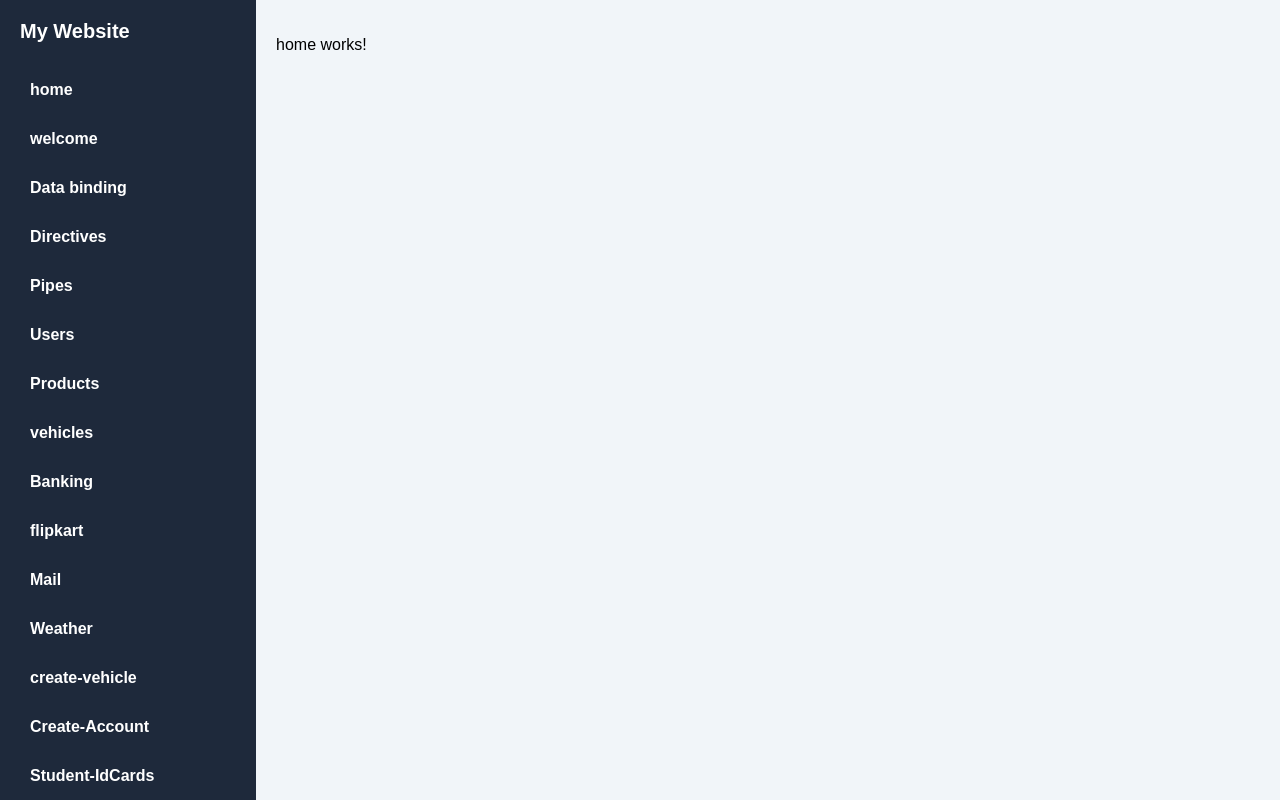
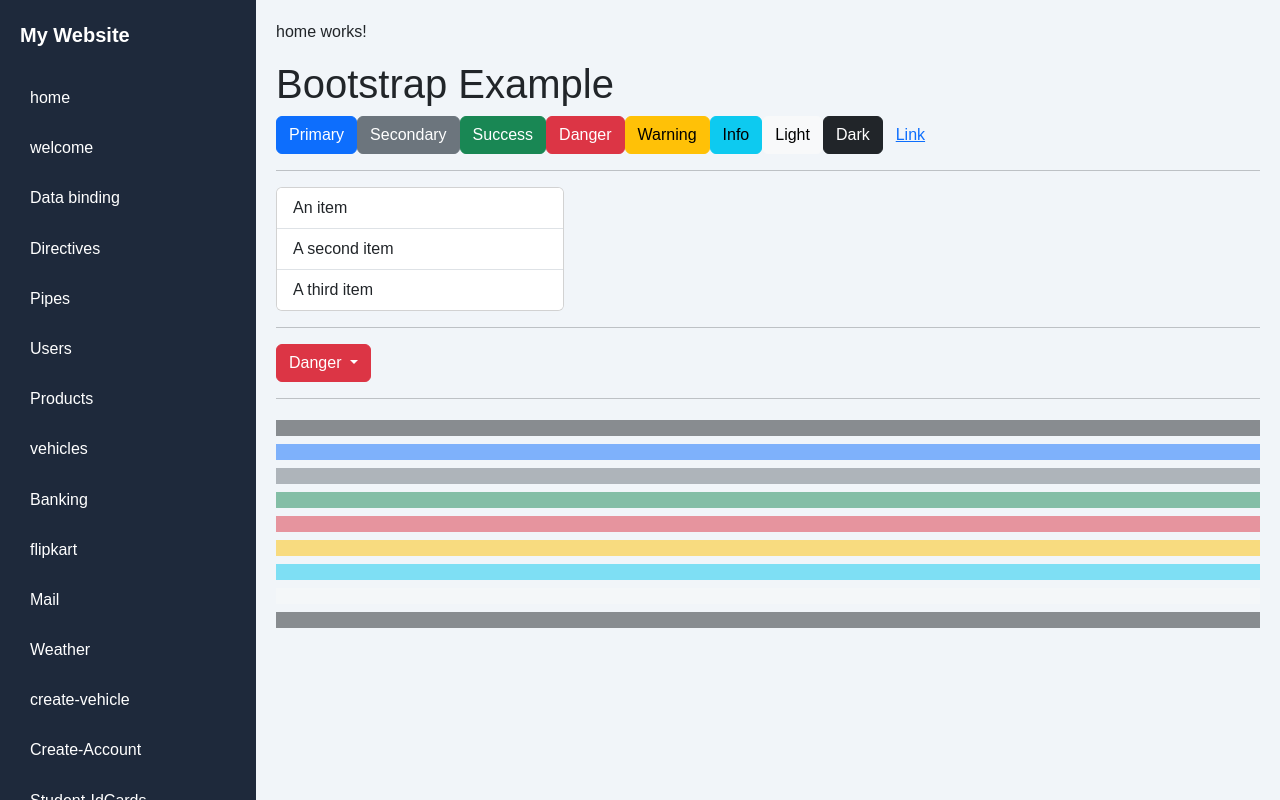
Before and after one commit to jagadeesh666-tech/my-app-apr26, an Angular app: page /dashboard/home in a window 1280 px wide. Built offline with nearby package versions, Linux system fonts and the light colour scheme; sample sign-in values are in the browser's storage.

Commit message:
basic git completed

```diff
--- a/angular.json
+++ b/angular.json
@@ -25,7 +25,8 @@
               "src/assets"
             ],
             "styles": [
-              "src/styles.css"
+              "src/styles.css",
+              "bootstrap/dist/css/bootstrap.min.css"
             ],
             "scripts": []
           },
--- a/package.json
+++ b/package.json
@@ -18,6 +18,8 @@
     "@angular/platform-browser": "^15.2.0",
     "@angular/platform-browser-dynamic": "^15.2.0",
     "@angular/router": "^15.2.0",
+    "bootstrap": "^5.3.8",
+    "bootstrap-icons": "^1.13.1",
     "rxjs": "~7.8.0",
     "tslib": "^2.3.0",
     "zone.js": "~0.12.0"
--- a/src/app/app-routing.module.ts
+++ b/src/app/app-routing.module.ts
@@ -22,6 +22,7 @@ import { CreateidcardComponent } from './createidcard/createidcard.component';
 import { VehicleDetailsComponent } from './vehicle-details/vehicle.details.component';
 import { StudentDetailsComponent } from './student-details/student-details.component';
 import { AuthGuard } from './auth.guard';
+import { NotifyGuard } from './notify.guard';
 
 const routes: Routes = [
   {path:'login', component:LoginComponent},
@@ -38,10 +39,10 @@ const routes: Routes = [
     {path:"flipkart",component:FlipkartComponent},
     {path:"mail",component:MailComponent},
     {path:"weather",component:WeatherComponent},
-    {path:"create-vehicle",component:CreateVehicleComponent},
+    {path:"create-vehicle",canDeactivate:[NotifyGuard],component:CreateVehicleComponent},
     {path:"create-account",component:CreateAccountComponent},
     {path:"student-idcards",component:StudentsIdcardsComponent},
-    {path:"createidcard",component:CreateidcardComponent},
+    {path:"createidcard",canDeactivate:[NotifyGuard],component:CreateidcardComponent},
     {path:"vehicle-details/:id",component:VehicleDetailsComponent},
     {path:"edit-vehicle/:id",component:CreateVehicleComponent},
     {path:"student-details/:id",component:StudentDetailsComponent},
--- a/src/app/home/home.component.html
+++ b/src/app/home/home.component.html
@@ -1 +1,49 @@
 <p>home works!</p>
+
+<h1>Bootstrap Example</h1>
+
+<button type="button" class="btn btn-primary">Primary</button>
+<button type="button" class="btn btn-secondary">Secondary</button>
+<button type="button" class="btn btn-success">Success</button>
+<button type="button" class="btn btn-danger">Danger</button>
+<button type="button" class="btn btn-warning">Warning</button>
+<button type="button" class="btn btn-info">Info</button>
+<button type="button" class="btn btn-light">Light</button>
+<button type="button" class="btn btn-dark">Dark</button>
+
+<button type="button" class="btn btn-link">Link</button>
+<hr>
+
+<div class="card" style="width: 18rem;">
+  <ul class="list-group list-group-flush">
+    <li class="list-group-item">An item</li>
+    <li class="list-group-item">A second item</li>
+    <li class="list-group-item">A third item</li>
+  </ul>
+</div>
+<hr>
+<!-- Example single danger button -->
+<!-- Example single danger button -->
+<div class="btn-group">
+  <button type="button" class="btn btn-danger dropdown-toggle" data-bs-toggle="dropdown" aria-expanded="false">
+    Danger
+  </button>
+  <ul class="dropdown-menu">
+    <li><a class="dropdown-item" href="#">Action</a></li>
+    <li><a class="dropdown-item" href="#">Another action</a></li>
+    <li><a class="dropdown-item" href="#">Something else here</a></li>
+    <li><hr class="dropdown-divider"></li>
+    <li><a class="dropdown-item" href="#">Separated link</a></li>
+  </ul>
+</div>
+<hr>
+<span class="placeholder col-12"></span>
+
+<span class="placeholder col-12 bg-primary"></span>
+<span class="placeholder col-12 bg-secondary"></span>
+<span class="placeholder col-12 bg-success"></span>
+<span class="placeholder col-12 bg-danger"></span>
+<span class="placeholder col-12 bg-warning"></span>
+<span class="placeholder col-12 bg-info"></span>
+<span class="placeholder col-12 bg-light"></span>
+<span class="placeholder col-12 bg-dark"></span>
--- /dev/null
+++ b/src/app/notify.guard.ts
@@ -0,0 +1,17 @@
+import { Injectable } from '@angular/core';
+import { ActivatedRouteSnapshot, CanDeactivate, RouterStateSnapshot, UrlTree } from '@angular/router';
+import { Observable } from 'rxjs';
+
+@Injectable({
+  providedIn: 'root'
+})
+export class NotifyGuard implements CanDeactivate<unknown> {
+  canDeactivate(
+    component: unknown,
+    currentRoute: ActivatedRouteSnapshot,
+    currentState: RouterStateSnapshot,
+    nextState?: RouterStateSnapshot): Observable<boolean | UrlTree> | Promise<boolean | UrlTree> | boolean | UrlTree {
+    return confirm("Progress will not save. Do you want to go back?");
+
+}
+}
```
Also changed, not shown: 2 other files (tests, documents, lock files or other folders).
